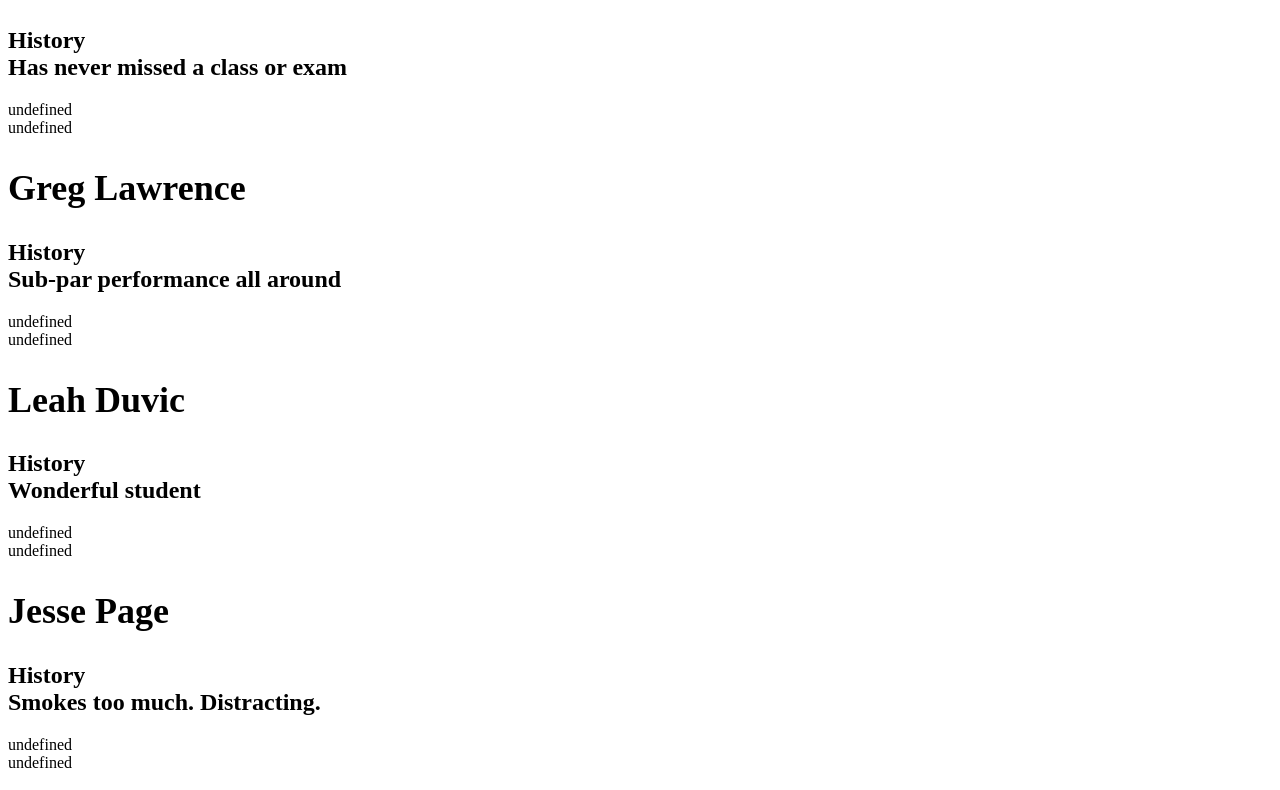
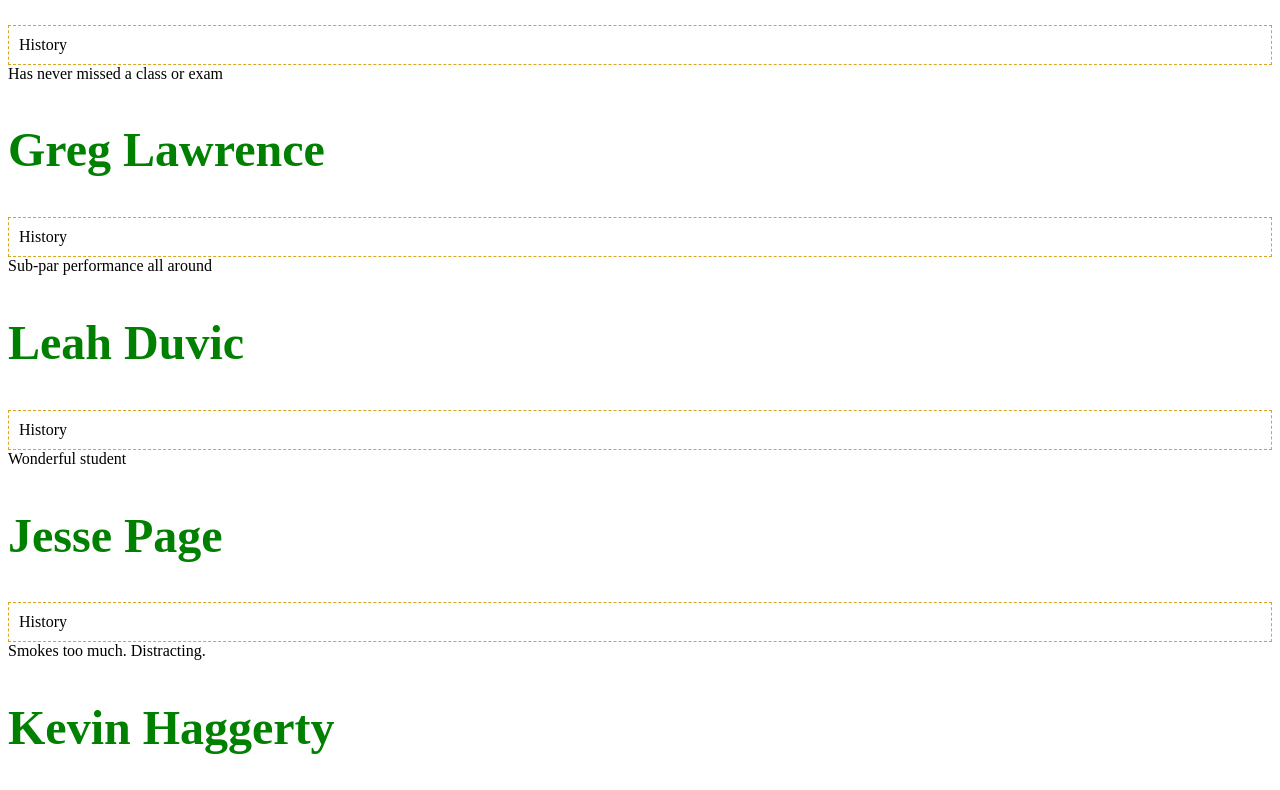
Before and after one commit to deliotclarke/student-components, a plain HTML site: page index.html in a window 1280 px wide. Shown: the part 768-1558 px from the top of the page. Drawn offline with Linux system fonts and the light colour scheme.

Commit message:
figured it out, i had reversed text and css in my css link on index - i also was using the old function from the previous set up to run the string in that i had created, essentially duplicating it and screwing up the look of the page.

```diff
--- a/css/styles.css
+++ b/css/styles.css
@@ -32,7 +32,3 @@
 .failing {
     color: orange;
 }
-
-body {
-  background-color: orange;
-}
--- a/index.html
+++ b/index.html
@@ -6,7 +6,7 @@
   <meta name="viewport" content="width=device-width, initial-scale=1.0">
   <meta http-equiv="X-UA-Compatible" content="ie=edge">
   <title>Student Components</title>
-  <link rel="stylesheet" type="css/text" href="css/styles.css">
+  <link rel="stylesheet" type="text/css" href="css/styles.css">
 </head>
 
 <body>
--- a/js/main.js
+++ b/js/main.js
@@ -74,15 +74,7 @@ const students = [
 ]
 
 
-const createStudentComponent = (name, subject, info) => {
-  return `
-        <div class="student">
-            <h1>${name}</h1>
-            <section>${subject}</section>
-            <aside>${info}</aside>
-        </div>
-    `
-}
+
 
 const studentContainer = document.querySelector("#container");
 
@@ -96,17 +88,13 @@ for (const student of students) {
     <section class="bordered dashed section--padded">${student.subject}</section>
     <aside class="pushRight">${student.info}</aside>
     </div>`;
-    studentContainer.innerHTML += createStudentComponent(studentComponent);
+    studentContainer.innerHTML += studentComponent;
   } else if (student.score < 60) {
     studentComponent = `<div class="student">
     <h1 class="xx-large failing">${student.name}</h1>
     <section class="bordered dashed section--padded">${student.subject}</section>
     <aside class="pushRight">${student.info}</aside>
     </div>`;
-    studentContainer.innerHTML += createStudentComponent(studentComponent);
+    studentContainer.innerHTML += studentComponent;
   }
 }
-
-
-
-console.log("yo dawg,now");
```
